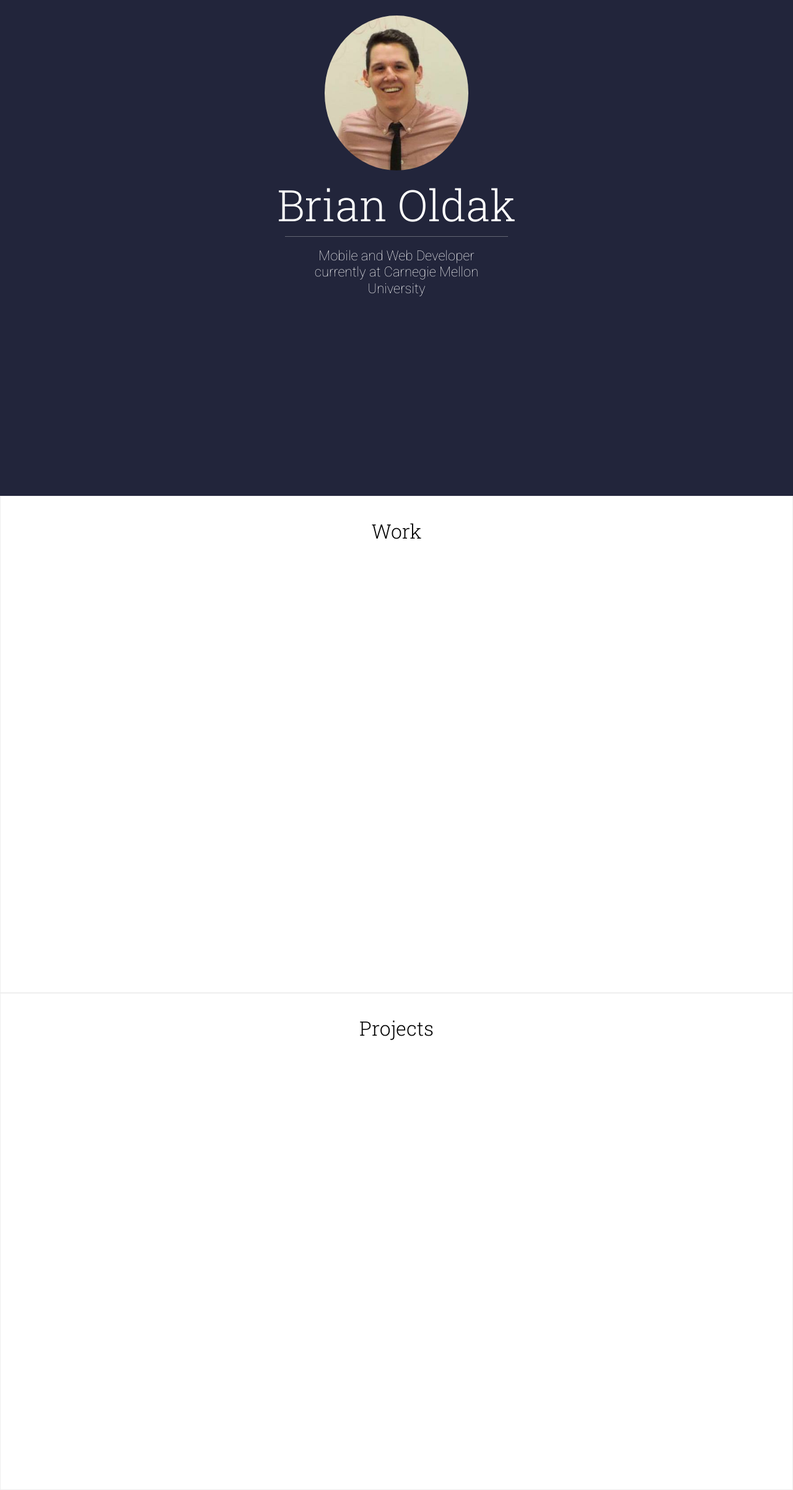
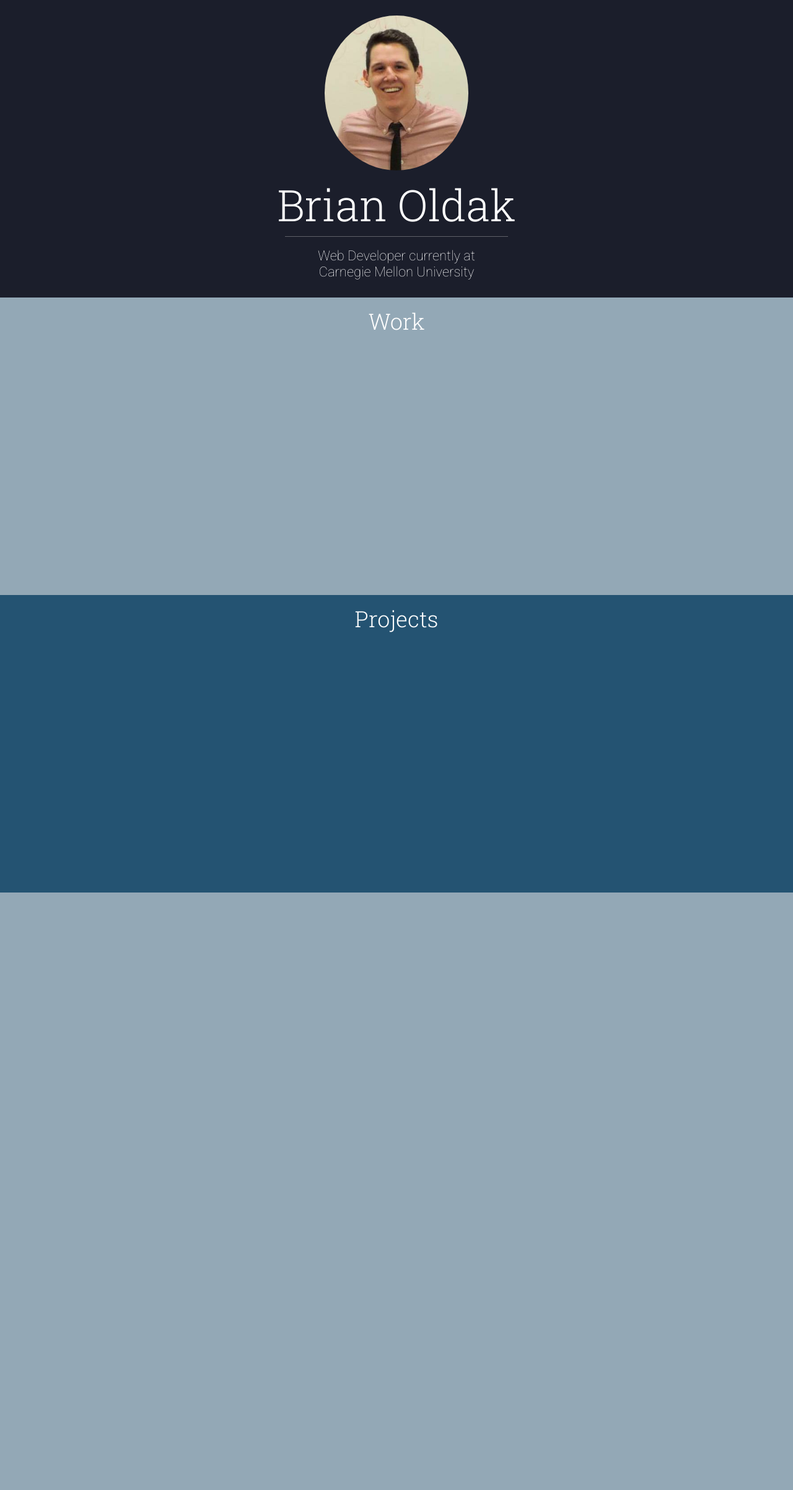
Before and after one commit to broldak/brianoldak.com, a Flask app: page / in a window 1280 px wide. Shown: the whole page at 62% size. After the commit the page ends 1440 px from the top, so only its background shows below. Run offline with Flask 2, Linux system fonts and the light colour scheme.

Commit message:
changed some colors around

```diff
--- a/static/css/main.css
+++ b/static/css/main.css
@@ -3,13 +3,9 @@
   font-weight: 200;
 }
 
-#app-wrapper {
-  height: 100%;
-}
-
 .top-section {
-  height:100%;
-  background-color: #22253B;
+  height:480px;
+  background-color: #1b1e2b;
   margin: 0 auto;
   text-align: center;
   position: relative;
@@ -20,8 +16,15 @@
 }
 
 .section {
-  height: 100%;
-  border: 1px solid #eee;
+  height: 480px;
+}
+
+#work-section {
+  background-color: #93a8b6;
+}
+
+#projects-section {
+  background-color: #245372
 }
 
 #body-wrapper {
@@ -96,12 +99,16 @@
 }
 
 .headline {
-  font-size: 32px;
+  font-size: 36px;
   font-family: 'Roboto Slab', serif;
   font-weight: 300;
   margin: 0 auto;
   text-align: center;
-  padding-top: 40px;
+  padding-top: 20px;
+  margin-right: 320px;
+  margin-left: 320px;
+  padding-bottom: 10px;
+  color: #fff;
 }
 
 .rrssb-buttons {
--- a/templates/home.html
+++ b/templates/home.html
@@ -11,12 +11,12 @@
     </div>
     <hr class="title-separator">
     <div class="subtitle-text">
-      Mobile and Web Developer currently at Carnegie Mellon University
+      Web Developer currently at Carnegie Mellon University
     </div>
   </div>
 </div>
 
-<div id="work-section">
+<div id="work-section" class="section">
   {% include "work.html" %}
   <!--<ul class="social-buttons-list">
     <li class="social-button li"><a target= "_blank" href="https://www.linkedin.com/profile/view?id=189674411&authType=name&authToken=K8jw&locale=en_US&pvs=pp&trk=ppro_viewmore">LinkedIn</a></li>
@@ -26,7 +26,7 @@
   </ul>-->
 </div>
 
-<div id="projects-section">
+<div id="projects-section" class="section">
   {% include "projects.html" %}
 </div>
 {% endblock %}
--- a/templates/projects.html
+++ b/templates/projects.html
@@ -1,5 +1,3 @@
-<div id="projects-section" class="section">
-  <div class="headline">
-    <h1>Projects</h1>
-  </div>
+<div class="headline">
+  <h1>Projects</h1>
 </div>
--- a/templates/work.html
+++ b/templates/work.html
@@ -1,5 +1,3 @@
-<div id="work-section" class="section">
-  <div class="headline">
-    <h1>Work</h1>
-  </div>
+<div class="headline">
+  <h1>Work</h1>
 </div>
```
